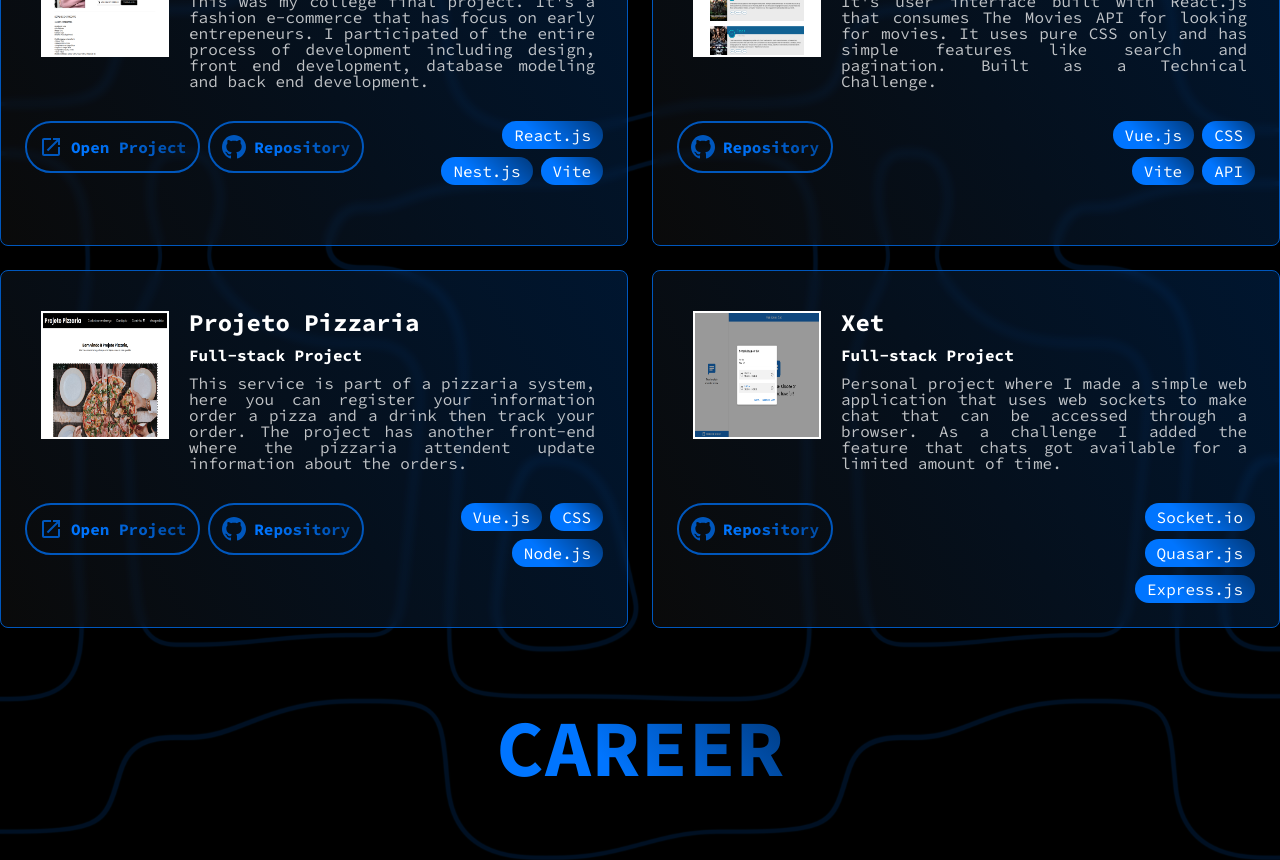
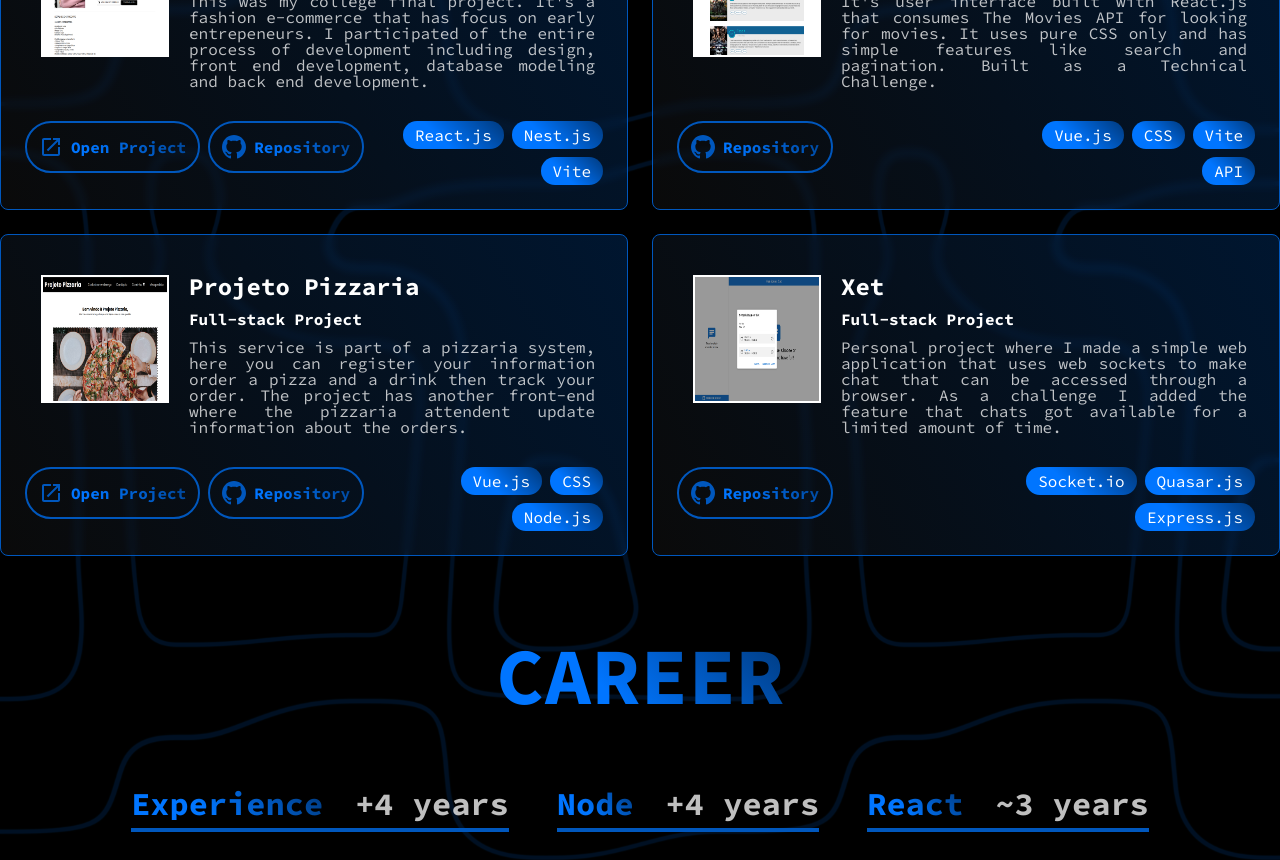
Before and after one commit to henriqueyun/henriqueyun.github.io, a React (Vite) app: page / in a window 1280 px wide. Shown: the part 860-1720 px from the top of the page. Built offline with nearby package versions, Linux system fonts and the light colour scheme; a web font is replaced by a local one.

Commit message:
fix: fixed portfolio bottom layout

```diff
--- a/src/components/sections/PortfolioSection.tsx
+++ b/src/components/sections/PortfolioSection.tsx
@@ -90,8 +90,8 @@ const PortfolioCardBottomLeftContent = styled.span`
     justify-content: start;
     align-items: start;
     gap: 8px;
-    padding: 0px 24px 0 24px;
-    flex: 2;
+    padding: 0 0 0 24px;
+    flex: 1.5 0 0;
     @media (max-width: 768px) {
         justify-content: center;
         padding: 0px 24px 24px 24px;
@@ -105,7 +105,7 @@ const PortfolioCardBottomRightContent = styled.span`
     align-items: start;
     gap: 8px;
     padding: 0px 24px 24px 0;
-    flex: 1;
+    flex: 1 1 0;
     @media (max-width: 768px) {
         justify-content: center;
         padding: 0px 24px 24px 24px;
```
